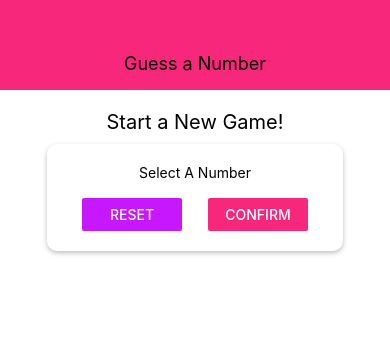
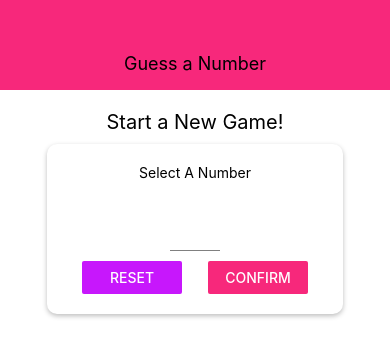
Before and after one commit to nexticodes/Guess-A-Number, a React Native app: screen / in a window 390 px wide. Shown: the top 356 px of the page. Built offline with nearby package versions, Linux system fonts and the light colour scheme.

Commit message:
Import and use reusable Input component and style it further.

```diff
--- a/screens/StartGameScreen.js
+++ b/screens/StartGameScreen.js
@@ -1,8 +1,9 @@
 import React from 'react';
-import { Text, View, StyleSheet, TextInput, Button } from 'react-native';
+import { Text, View, StyleSheet, Button } from 'react-native';
 
 import Card from '../components/Card';
 import Colors from '../constants/colors';
+import Input from '../components/Input';
 
 const StartGameScreen = props => {
     return (
@@ -10,7 +11,7 @@
             <Text style={styles.title}>Start a New Game!</Text>
             <Card style={styles.inputContainer}>
                 <Text>Select A Number</Text>
-                <TextInput />
+                <Input style={styles.input}/>
                 <View style={styles.buttonContainer}>
                     <View style={styles.button} >
                         <Button title='RESET' background={Colors.accentColor} color={Colors.accentColor} onPress={() => { }} />
@@ -54,6 +55,10 @@
     button: {
         width: 100,
         borderRadius: 5
+    },
+    input: {
+        width: 50,
+        textAlign: 'center'
     }
 
 });
```
